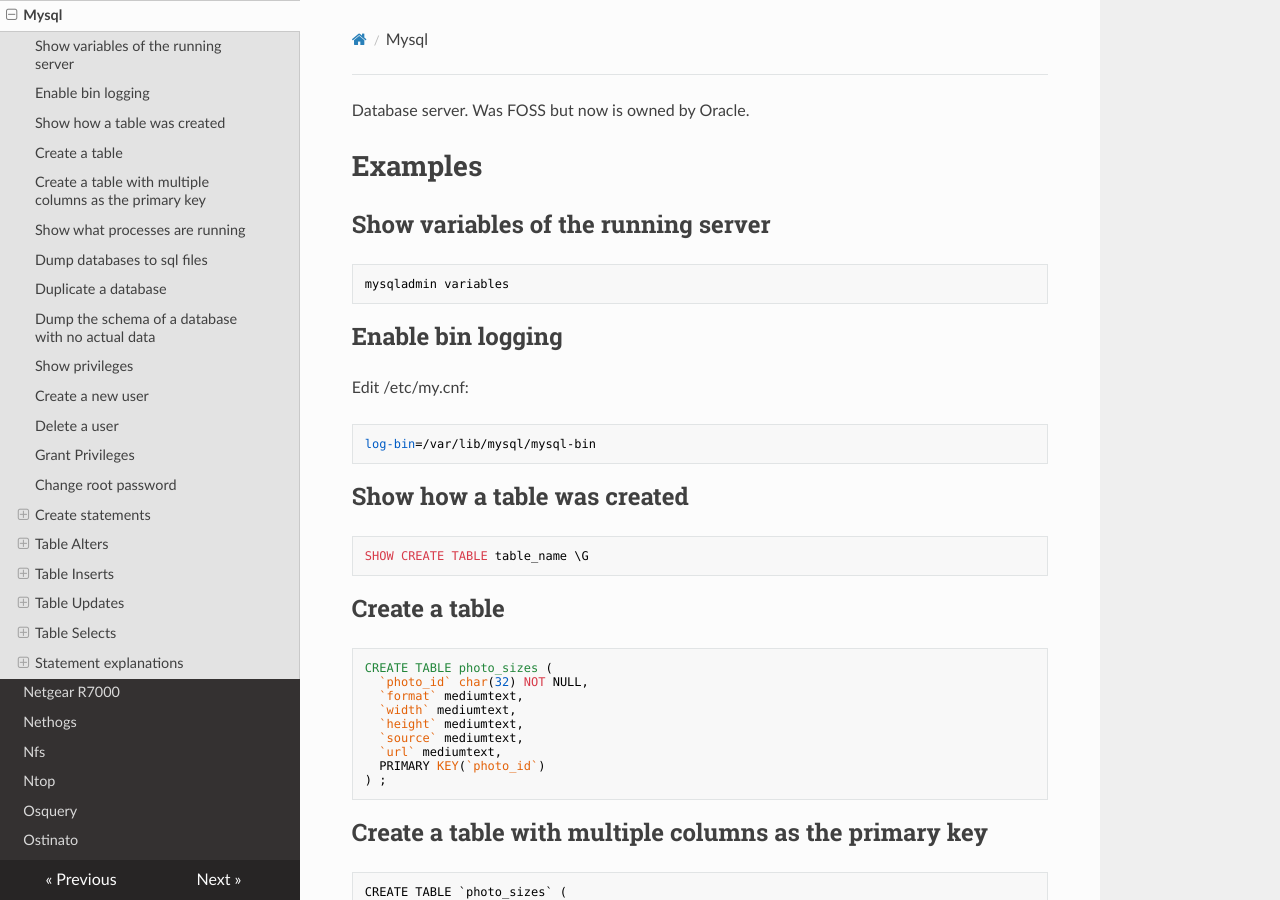
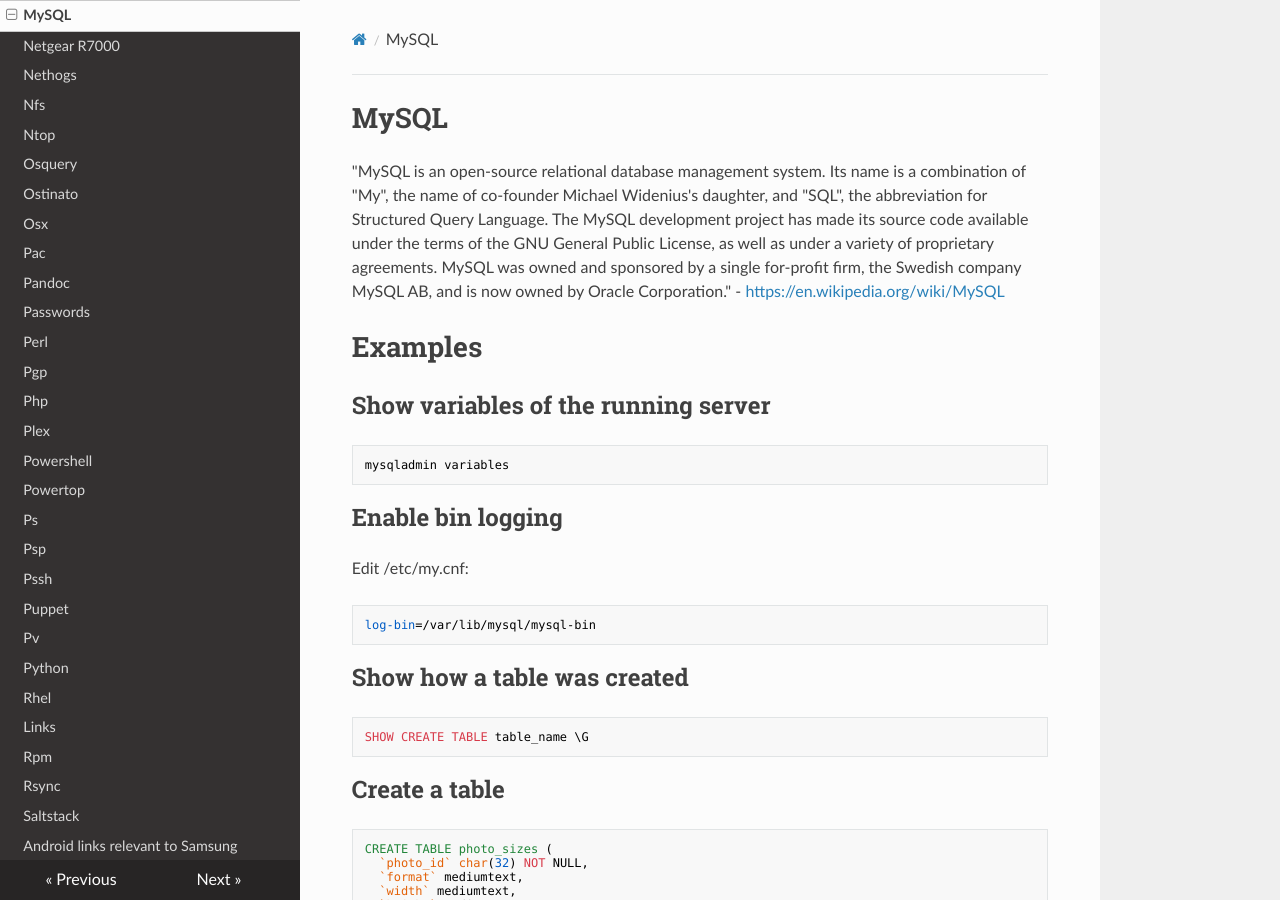
Before and after one commit to lando-cal/tech-notes, an MkDocs documentation site: the page built from docs/mysql.md, in a window 1280 px wide and 900 px high. Built offline with MkDocs 1.6.1, drawn with Linux system fonts in a browser that asks for light colours; nearby versions of some CDN libraries; some of the changed text lies outside the part shown.

Commit message:
Add mycli, better description.

```diff
--- a/docs/mysql.md
+++ b/docs/mysql.md
@@ -1,4 +1,6 @@
-Database server. Was FOSS but now is owned by Oracle.
+# MySQL
+
+"MySQL is an open-source relational database management system. Its name is a combination of "My", the name of co-founder Michael Widenius's daughter, and "SQL", the abbreviation for Structured Query Language. The MySQL development project has made its source code available under the terms of the GNU General Public License, as well as under a variety of proprietary agreements. MySQL was owned and sponsored by a single for-profit firm, the Swedish company MySQL AB, and is now owned by Oracle Corporation." - <https://en.wikipedia.org/wiki/MySQL>
 
 # Examples
 
@@ -257,3 +259,4 @@ mysql> explain SELECT *,(rating_sum / rating_count) as average from images where
 # See Also
 
 - <http://www.sqlalchemy.org/> - ORM, better for abstracting database in code
+- <http://www.mycli.net/> - A better CLI for MySQL
```
